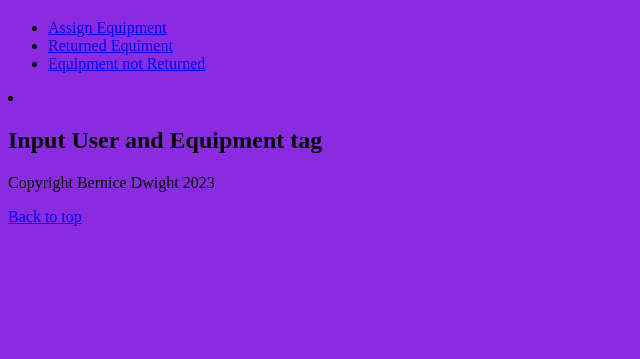
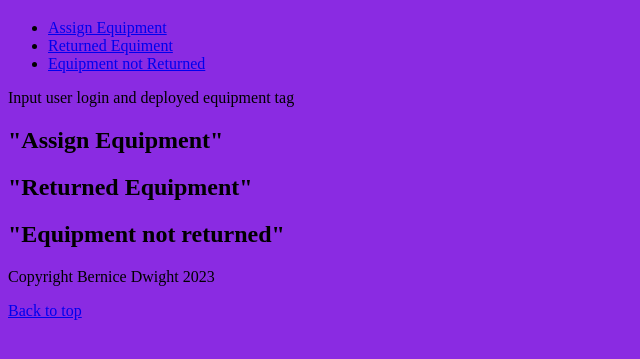
Before and after one commit to BDWIGHTNJ21/Flation-FrontEnd-phase-1-project, a plain HTML site: page index.html in a window 1280 px wide. Shown: the part 67-426 px from the top of the page, without its empty margins (0-640 px from the left). Drawn offline with Linux system fonts and the light colour scheme.

Commit message:
created input sections

```diff
--- a/index.html
+++ b/index.html
@@ -32,24 +32,32 @@
 
   <!--Main Begins-->
   <main>
-    <li>
+        <div class="container>"
 
-    </li>
-   <h2> Input User and Equipment tag</h2>
+   <h3> Input user  login and deployed equipment tag</h3>
+        <section id="section 1">
+            <h2>"Assign Equipment"</h2>
+
+        </section>
+
+        <section id="section 2">
+            <h2>"Returned Equipment"</h2>
+        </section>
+
+        <section id="section 1">
+            <h2>"Equipment not returned"</h2>
+        </section>
+
+
 </main>
 <!--Main Ends-->
 
 <!--Footer Begins-->
 <footer>
-    <p> Copyright Bernice Dwight 2023</p>
+    <p> Copyright   Bernice Dwight 2023</p>
     <a href="#top">Back to top </a>
  </footer>
  <!--Footer Ends-->
 
-
-
-
-
-
 </body>
 </html>
```
